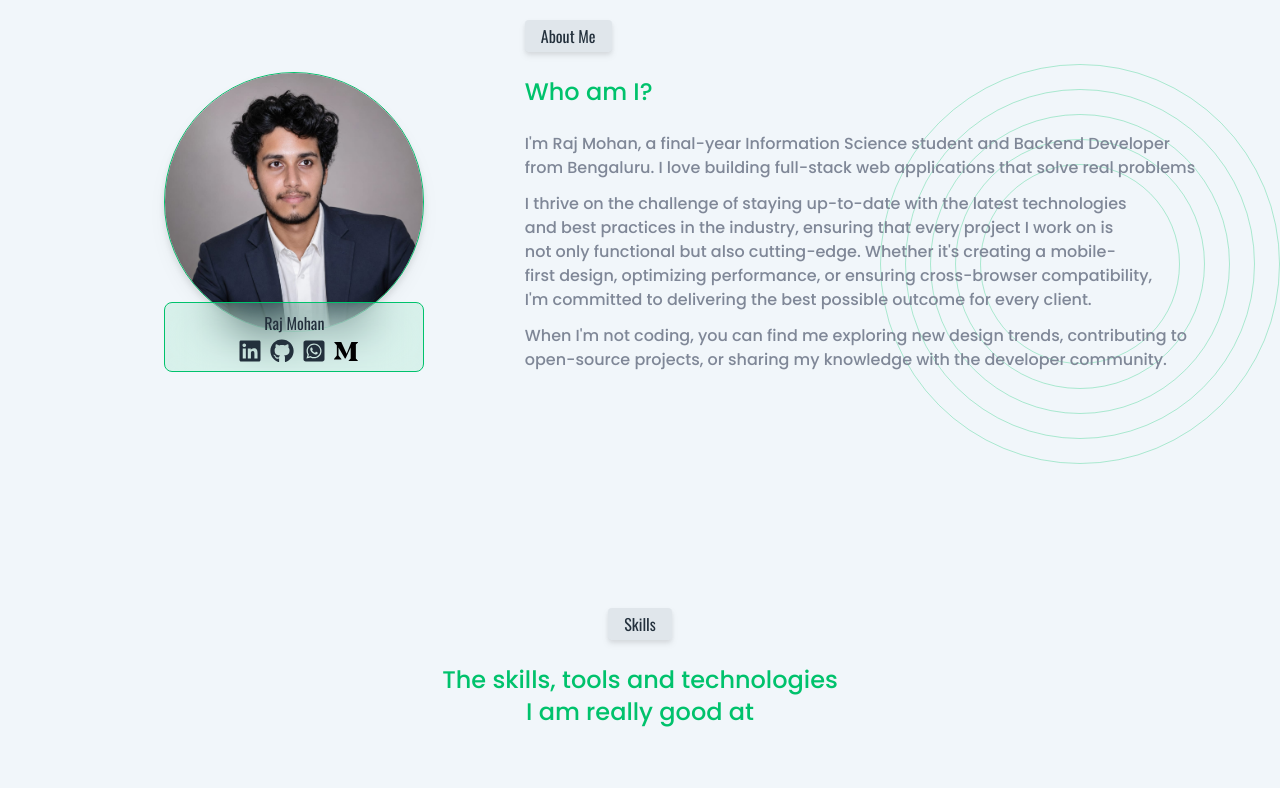
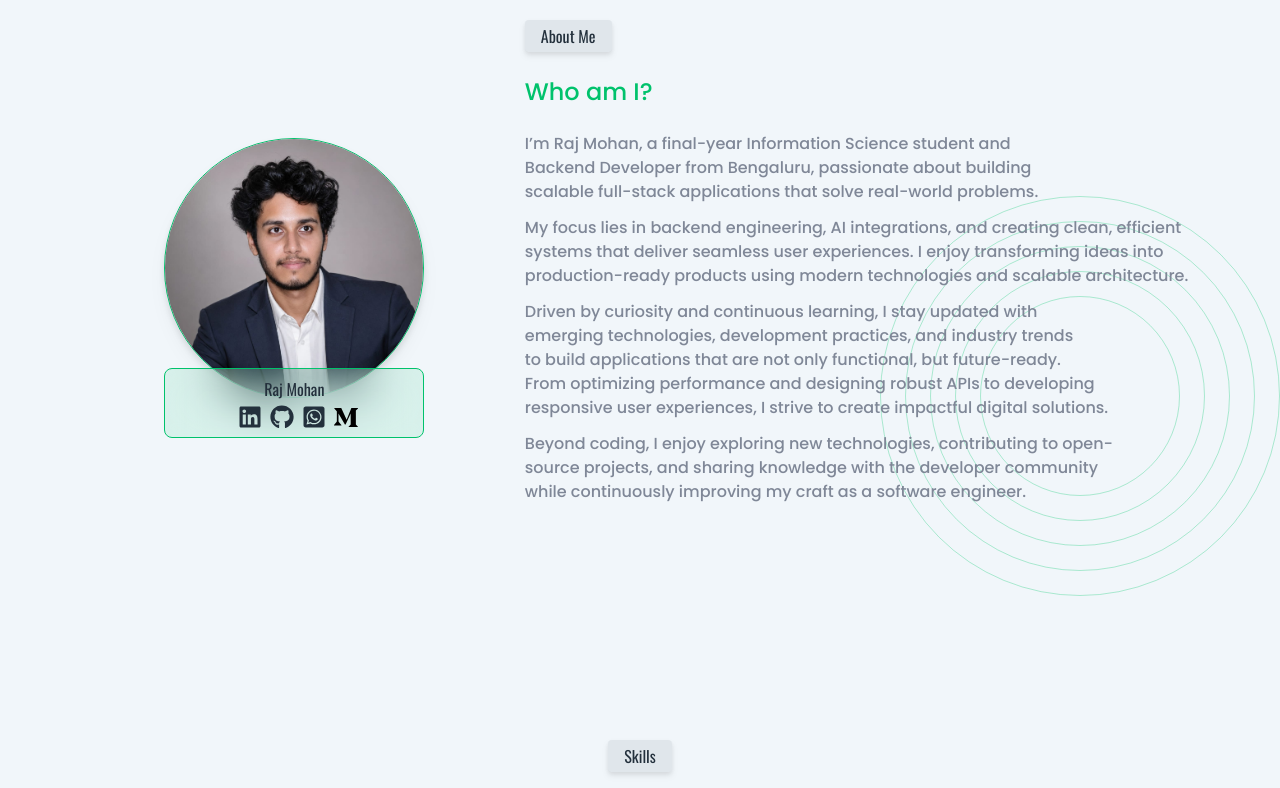
Before and after one commit to rajmohan-14/My-portfolio, a Next.js app: page / in a window 1280 px wide. Shown: the part 940-1728 px from the top of the page. Built offline with nearby package versions, Linux system fonts and the light colour scheme.

Commit message:
updated experience section

```diff
--- a/components/AboutMe/About.tsx
+++ b/components/AboutMe/About.tsx
@@ -107,6 +107,21 @@ const About = () => {
       }
     }
   }
+  const paraVariant4 = {
+  hidden: { opacity: 0, y: 100 },
+  visible: {
+    opacity: 1,
+    y: 0,
+    transition: {
+      type: 'spring',
+      damping: 10,
+      stiffness: 100,
+      ease: 'easeInOut',
+      duration: 0.5,
+      delay: 0.6
+    }
+  }
+}
 
   return (
     <motion.div
@@ -128,18 +143,23 @@ const About = () => {
       />
       <Paragraph
         className='text-balance w-[85%] mx-auto text-center md:w-full md:text-left'
-        text="I'm Raj Mohan, a final-year Information Science student and Backend Developer from Bengaluru. I love building full-stack web applications that solve real problems"
+        text="I’m Raj Mohan, a final-year Information Science student and Backend Developer from Bengaluru, passionate about building scalable full-stack applications that solve real-world problems."
         variants={paraVariant1}
       />
       <Paragraph
         className='text-balance w-[85%] mx-auto text-center md:w-full md:text-left'
-        text="I thrive on the challenge of staying up-to-date with the latest technologies and best practices in the industry, ensuring that every project I work on is not only functional but also cutting-edge. Whether it's creating a mobile-first design, optimizing performance, or ensuring cross-browser compatibility, I'm committed to delivering the best possible outcome for every client."
+        text="My focus lies in backend engineering, AI integrations, and creating clean, efficient systems that deliver seamless user experiences. I enjoy transforming ideas into production-ready products using modern technologies and scalable architecture."
         variants={paraVariant2}
       />
       <Paragraph
         className='text-balance w-[85%] mx-auto text-center md:w-full md:text-left'
-        text=" When I'm not coding, you can find me exploring new design trends, contributing to open-source projects, or sharing my knowledge with the developer community."
+        text="Driven by curiosity and continuous learning, I stay updated with emerging technologies, development practices, and industry trends to build applications that are not only functional, but future-ready. From optimizing performance and designing robust APIs to developing responsive user experiences, I strive to create impactful digital solutions."
         variants={paraVariant3}
+      />
+       <Paragraph
+        className='text-balance w-[85%] mx-auto text-center md:w-full md:text-left'
+        text="Beyond coding, I enjoy exploring new technologies, contributing to open-source projects, and sharing knowledge with the developer community while continuously improving my craft as a software engineer."
+        variants={paraVariant4}
       />
     </motion.div>
   )
--- a/components/Certifications/Certifications.tsx
+++ b/components/Certifications/Certifications.tsx
@@ -18,7 +18,8 @@ const certs = [
   issuer: 'Indian Institute of Remote Sensing (IIRS),ISRO',
   date: 'Sep 2024',
   link: '',
-  badge: ''
+  badge: '/badges/isro.svg'
+
    },
    {
 
--- a/components/Experience/ExperienceList.tsx
+++ b/components/Experience/ExperienceList.tsx
@@ -16,42 +16,18 @@ const ExperienceList = () => {
   const ref = useRef(null)
   const isInView = useInView(ref)
   const experiences = [
-    {
-      title: 'React Developer',
-      company: 'PickPlugins',
-      period: 'Nov 2024 - Present',
-      location: 'Rangpur, Bangladesh',
-      website: 'pickplugins.com',
-      description: 'Developing React based Website in PickPlugins, Tech used React, JavaScript, TypeScript, Next.js.',
-      technologies: ['HTML', 'CSS', 'JS', 'React', 'Next JS', 'TS', 'WordPress', 'JSON', 'API', 'Tailwind']
-    },
-    {
-      title: 'Plugin Developer',
-      company: 'PickPlugins',
-      period: 'May 2023 - Nov 2024',
-      location: 'Rangpur, Bangladesh',
-      website: 'pickplugins.com',
-      description: 'Developing WordPress plugins in PickPlugins, Tech used React, PHP, JavaScript.',
-      technologies: ['HTML', 'CSS', 'JS', 'PHP', 'React', 'WordPress', 'JSON', 'API', 'Tailwind']
-    },
-    {
-      title: 'FrontEnd Web Developer',
-      company: 'PickPlugins',
-      period: 'Dec 2022 - May 2023',
-      location: 'Rangpur, Bangladesh',
-      website: 'pickplugins.com',
-      description: 'Developing WordPress plugins in PickPlugins, Tech used React, PHP, JavaScript.',
-      technologies: ['HTML', 'CSS', 'JS', 'PHP', 'React', 'WordPress', 'JSON', 'API', 'Tailwind']
-    },
-    {
-      title: 'Full Stack Web Developer',
-      company: 'Freelancer',
-      period: 'Dec 2020 - Present',
-      location: 'Worldwide',
-      website: 'fiverr.com',
-      description: 'Developed Full Stack web application, Tech used React, JavaScript, PHP.',
-      technologies: ['HTML', 'CSS', 'JS', 'PHP', 'React', 'WordPress', 'JSON', 'API', 'Tailwind']
-    }
+   {
+  title: 'Research Analyst',
+  company: 'MythoQuantum Explorers',
+  period: 'Nov 2024 - Jan 2025',
+  location: 'Remote / Bengaluru, India',
+  website: 'https://mythoquantum.com',
+  description: 'Conducted research and analysis as part of the MythoQuantum Explorers team, contributing to data-driven insights and exploratory projects.',
+  technologies: ['Research', 'Data Analysis', 'Python']
+},
+
+
+
   ]
 
   React.useEffect(() => {
```
Also changed, not shown: public/badges/isro.svg (added).
